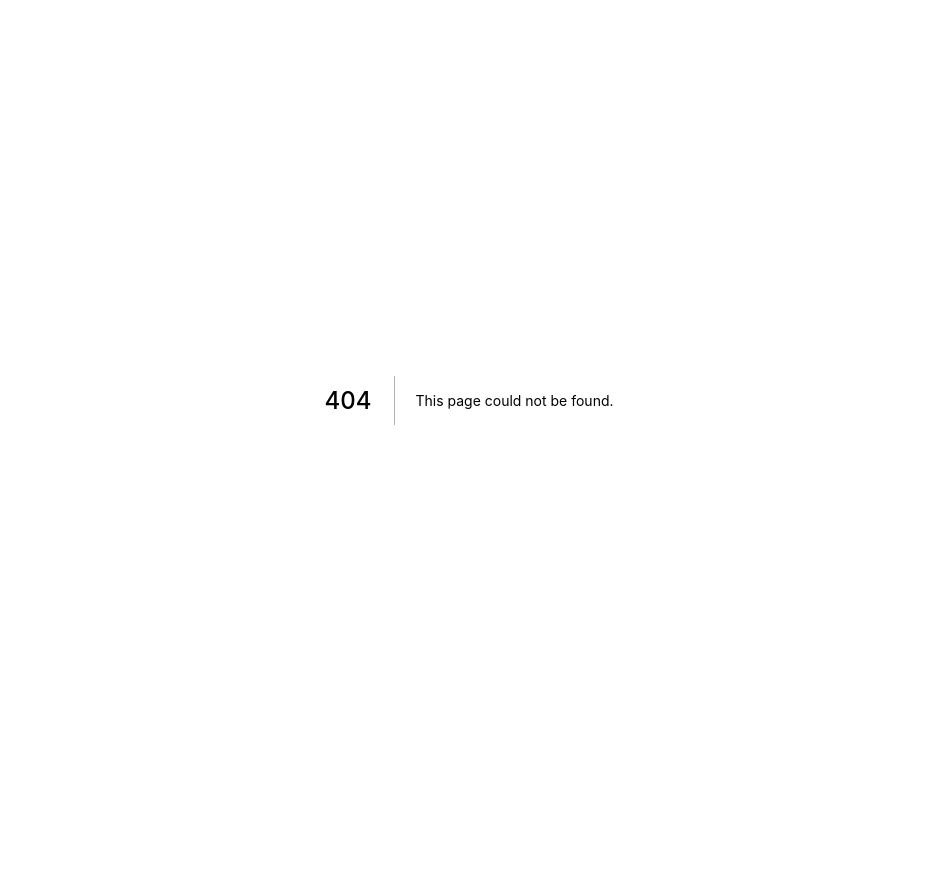
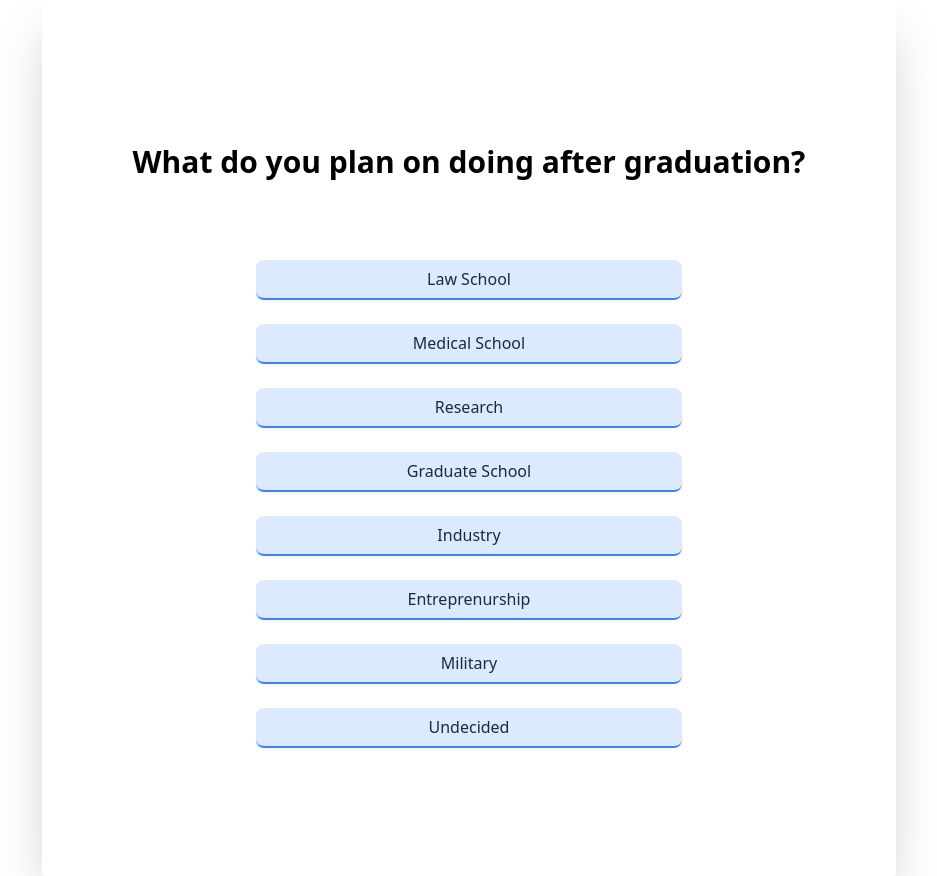
Before and after one commit to jafrilli/utd-sql-project, a Next.js app: page /result/result_page in a window 1280 px wide. Before the commit this address had no page. Shown: the whole page, without its empty margins (171-1108 px from the left). Before the commit the page ends 800 px from the top, so only its background shows below. Built offline with nearby package versions, Linux system fonts and the light colour scheme.

Commit message:
Base Material UI and addtional tailwind dep.

```diff
--- a/package.json
+++ b/package.json
@@ -12,6 +12,9 @@
     "lint": "next lint"
   },
   "dependencies": {
+    "@emotion/react": "^11.6.0",
+    "@emotion/styled": "^11.6.0",
+    "@mui/material": "^5.2.1",
     "@types/sequelize": "^4.28.10",
     "dotenv": "^10.0.0",
     "fuse.js": "^6.4.6",
--- /dev/null
+++ b/pages/result/result_page.jsx
@@ -0,0 +1,47 @@
+import React from "react";
+import Head from 'next/head';
+export default function ResultPage() {
+    return (
+        <div className="min-h-screen flex items-center justify-center bg-library-400">
+          <div className="bg-white p-16 rounded shadow-2xl w-2/3">
+            <div className="flex justify-center mx-2 items-center  mb-10 flex-col w-22">
+              <h1 className="text-3xl font-bold mt-20 mb-20 ">
+                What do you plan on doing after graduation?
+              </h1>
+
+              <button className="w-3/5 h-10 px-6 text-gray-700 bg-blue-100 block border-0 border-b-2 border-blue-500 hover:bg-yellow-500 text-gray-800 transition-colors duration-150 rounded-lg focus:shadow-outline mb-6">
+                Law School
+              </button>
+
+              <button className="w-3/5 h-10 px-6 text-gray-700 bg-blue-100 block border-0 border-b-2 border-blue-500 hover:bg-yellow-500 text-gray-800 transition-colors duration-150 rounded-lg focus:shadow-outline mb-6">
+                Medical School
+              </button>
+
+              <button className="w-3/5 h-10 px-6 text-gray-700 bg-blue-100 block border-0 border-b-2 border-blue-500 hover:bg-yellow-500 text-gray-800 transition-colors duration-150 rounded-lg focus:shadow-outline mb-6">
+                Research
+              </button>
+
+              <button className="w-3/5 h-10 px-6 text-gray-700 bg-blue-100 block border-0 border-b-2 border-blue-500 hover:bg-yellow-500 text-gray-800 transition-colors duration-150 rounded-lg focus:shadow-outline mb-6">
+                Graduate School
+              </button>
+
+              <button className="w-3/5 h-10 px-6 text-gray-700 bg-blue-100 block border-0 border-b-2 border-blue-500 hover:bg-yellow-500 text-gray-800 transition-colors duration-150 rounded-lg focus:shadow-outline mb-6">
+                Industry
+              </button>
+
+              <button className="w-3/5 h-10 px-6 text-gray-700 bg-blue-100 block border-0 border-b-2 border-blue-500 hover:bg-yellow-500 text-gray-800 transition-colors duration-150 rounded-lg focus:shadow-outline mb-6">
+                Entreprenurship
+              </button>
+
+              <button className="w-3/5 h-10 px-6 text-gray-700 bg-blue-100 block border-0 border-b-2 border-blue-500 hover:bg-yellow-500 text-gray-800 transition-colors duration-150 rounded-lg focus:shadow-outline mb-6">
+                Military
+              </button>
+
+              <button className="w-3/5 h-10 px-6 text-gray-700 bg-blue-100 block border-0 border-b-2 border-blue-500 hover:bg-yellow-500 text-gray-800 transition-colors duration-150 rounded-lg focus:shadow-outline mb-6">
+                Undecided
+              </button>
+            </div>
+          </div>
+        </div>
+      );
+  }
```
Also changed, not shown: 1 other file (tests, documents, lock files or other folders).
